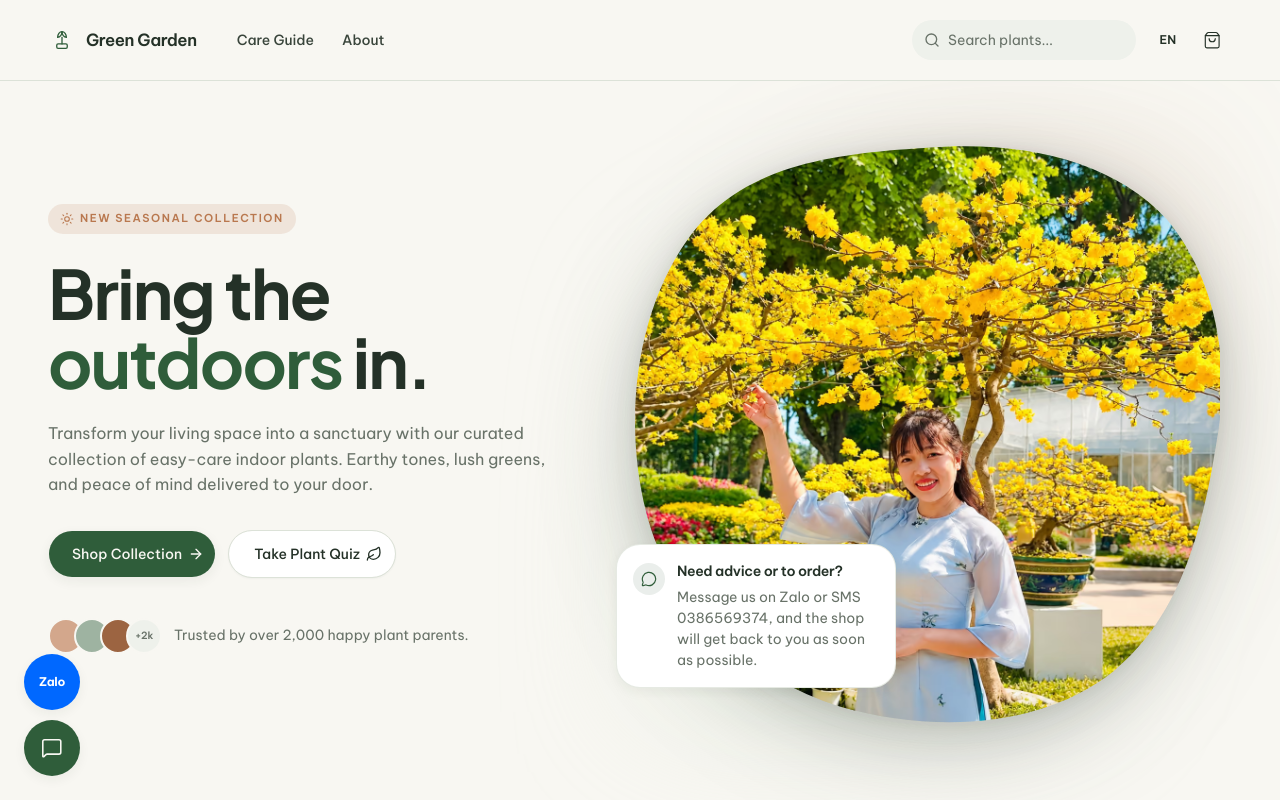
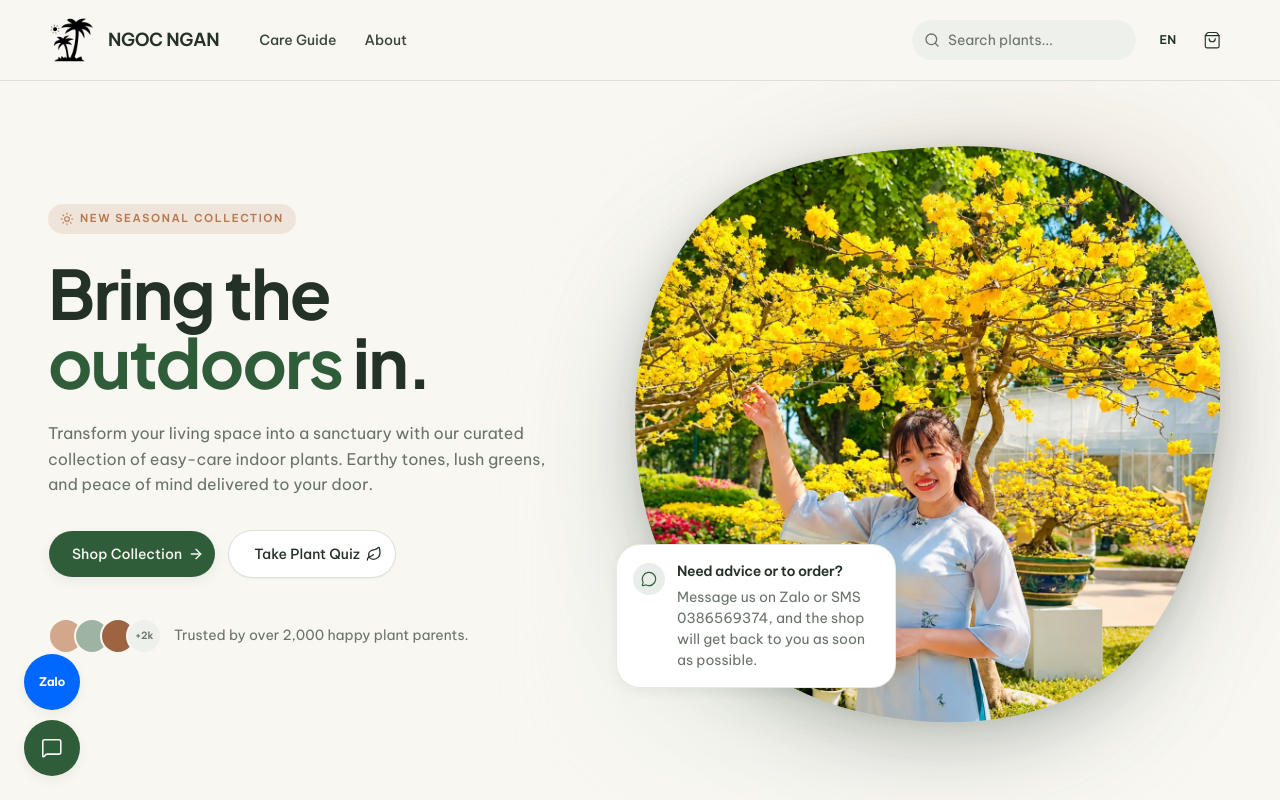
Before and after one commit to danielnguyen5070/green-garden, a Next.js app: page /en in a window 1280 px wide. Shown: the top 800 px of the page. Built offline with nearby package versions, Linux system fonts and the light colour scheme.

Commit message:
feat(brand): rebrand header logo to NGOC NGAN

```diff
--- a/app/[locale]/layout.tsx
+++ b/app/[locale]/layout.tsx
@@ -12,7 +12,7 @@ type Props = {
 };
 
 export const metadata: Metadata = {
-  title: "Green Garden",
+  title: "NGOC NGAN",
   description: "Seedling and plant nursery",
   robots: {
     index: false,
--- a/components/checkout/checkout-footer.tsx
+++ b/components/checkout/checkout-footer.tsx
@@ -21,7 +21,7 @@ async function CheckoutFooter({ className }: { className?: string }) {
     >
       <Container className="flex flex-col gap-4 py-6 sm:flex-row sm:items-center sm:justify-between sm:gap-6 md:py-7">
         <div className="flex items-center gap-2.5">
-          <LogoMark className="size-5 text-muted-foreground" />
+          <LogoMark className="size-5 opacity-60" />
           <p className="font-sans text-small text-muted-foreground">
             {t("copyright", { year })}
           </p>
--- a/components/layout/footer.tsx
+++ b/components/layout/footer.tsx
@@ -68,7 +68,7 @@ async function FooterBrand() {
         href={FOOTER_BRAND.href}
         className="inline-flex items-center gap-2.5 rounded-md outline-none transition-opacity duration-200 hover:opacity-80 focus-visible:ring-2 focus-visible:ring-brand-sage/60 focus-visible:ring-offset-2 focus-visible:ring-offset-brand-deep"
       >
-        <LogoMark className="text-primary-foreground" />
+        <LogoMark className="brightness-0 invert" />
         <span className="font-sans text-base font-semibold tracking-tight text-primary-foreground sm:text-[1.05rem]">
           {t(FOOTER_BRAND.nameKey)}
         </span>
--- a/components/layout/header.tsx
+++ b/components/layout/header.tsx
@@ -16,10 +16,9 @@ function Header({ className }: { className?: string }) {
       )}
     >
       <Container className="flex h-[4.75rem] items-center gap-4 md:h-20 md:gap-6 lg:gap-10">
-        <div className="flex min-w-0 items-center gap-6 lg:gap-10">
-          <Logo />
-          <Navigation className="hidden md:block" />
-        </div>
+        <Logo />
+
+        <Navigation className="hidden md:block" />
 
         <div className="ml-auto flex min-w-0 items-center gap-1.5 sm:gap-2.5 md:gap-3">
           <HeaderSearch className="max-w-[9.5rem] sm:max-w-[11rem] md:max-w-[13rem] lg:max-w-56" />
--- a/components/layout/header/logo.tsx
+++ b/components/layout/header/logo.tsx
@@ -1,42 +1,17 @@
+import Image from "next/image";
 import { Link } from "@/i18n/navigation";
 import { cn } from "@/lib/utils";
 
 function LogoMark({ className }: { className?: string }) {
   return (
-    <svg
+    <Image
+      src="/images/logo-mark2.png"
+      alt=""
+      width={48}
+      height={48}
       aria-hidden="true"
-      viewBox="0 0 32 32"
-      fill="none"
-      xmlns="http://www.w3.org/2000/svg"
-      className={cn("size-7 shrink-0 text-primary", className)}
-    >
-      <path
-        d="M16 6.5c0 3.5-2.2 6.5-5 6.5 0-3.5 2.2-6.5 5-6.5Z"
-        stroke="currentColor"
-        strokeWidth="1.5"
-        strokeLinecap="round"
-        strokeLinejoin="round"
-      />
-      <path
-        d="M16 6.5c0 3.5 2.2 6.5 5 6.5 0-3.5-2.2-6.5-5-6.5Z"
-        stroke="currentColor"
-        strokeWidth="1.5"
-        strokeLinecap="round"
-        strokeLinejoin="round"
-      />
-      <path
-        d="M16 13v7.5"
-        stroke="currentColor"
-        strokeWidth="1.5"
-        strokeLinecap="round"
-      />
-      <path
-        d="M11.5 25.5h9c.8 0 1.5-.7 1.5-1.5v-2c0-.8-.7-1.5-1.5-1.5h-9c-.8 0-1.5.7-1.5 1.5v2c0 .8.7 1.5 1.5 1.5Z"
-        stroke="currentColor"
-        strokeWidth="1.5"
-        strokeLinejoin="round"
-      />
-    </svg>
+      className={cn("size-7 shrink-0", className)}
+    />
   );
 }
 
@@ -45,13 +20,13 @@ function Logo({ className }: { className?: string }) {
     <Link
       href="/"
       className={cn(
-        "inline-flex items-center gap-2.5 rounded-md text-foreground outline-none transition-opacity hover:opacity-80 focus-visible:ring-2 focus-visible:ring-ring focus-visible:ring-offset-2 focus-visible:ring-offset-background",
+        "inline-flex shrink-0 items-center gap-2.5 rounded-md text-foreground outline-none transition-opacity hover:opacity-80 focus-visible:ring-2 focus-visible:ring-ring focus-visible:ring-offset-2 focus-visible:ring-offset-background sm:gap-3",
         className
       )}
     >
-      <LogoMark />
-      <span className="font-sans text-base font-semibold tracking-tight text-foreground sm:text-[1.05rem]">
-        Green Garden
+      <LogoMark className="size-10 sm:size-11 md:size-12" />
+      <span className="font-sans text-base font-semibold tracking-tight text-foreground sm:text-lg">
+        NGOC NGAN
       </span>
     </Link>
   );
--- a/messages/en.json
+++ b/messages/en.json
@@ -40,7 +40,7 @@
   },
   "footer": {
     "brand": {
-      "name": "Green Garden",
+      "name": "NGOC NGAN",
       "description": "Bringing life to your spaces with sustainably grown plants and eco-friendly pots."
     },
     "shop": {
--- a/messages/vi.json
+++ b/messages/vi.json
@@ -40,7 +40,7 @@
   },
   "footer": {
     "brand": {
-      "name": "Green Garden",
+      "name": "NGOC NGAN",
       "description": "Mang sự sống vào không gian của bạn với cây trồng bền vững và chậu thân thiện với môi trường."
     },
     "shop": {
```
Also changed, not shown: public/images/logo-mark2.png (added).
